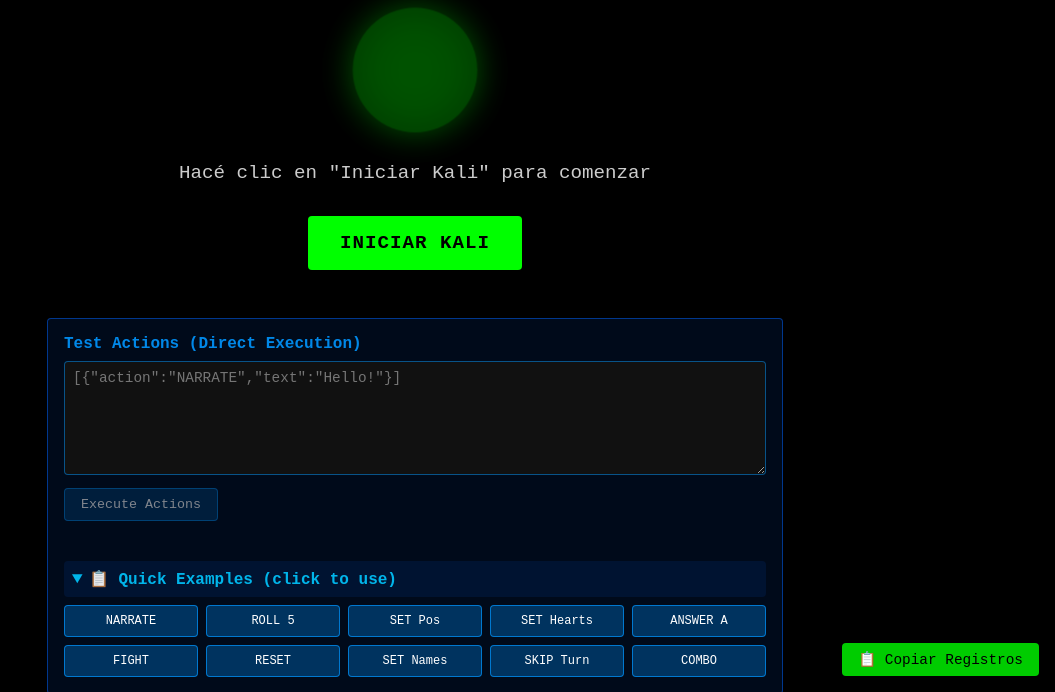
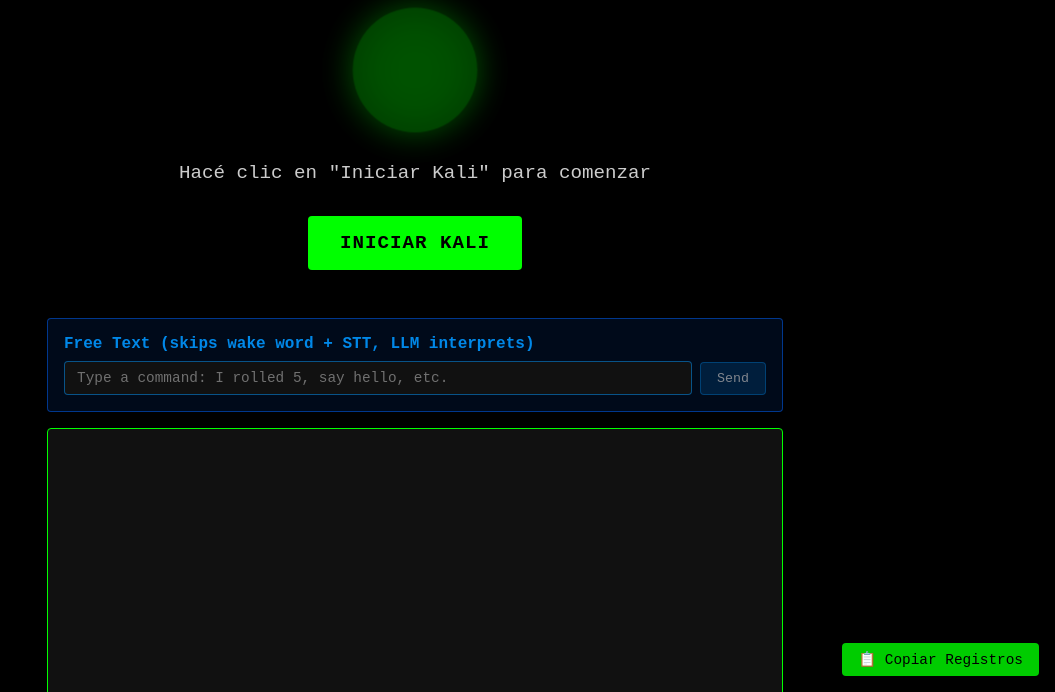
Before and after one commit to fseitun/kali, a website built with Vite: page debug.html in a window 1280 px wide. Shown: the part 108-800 px from the top of the page, without its empty margins (225-1280 px from the left). Built offline with nearby package versions, Linux system fonts and the light colour scheme; no server answers.

Commit message:
Refactor debug interface to replace action execution panel with transcript input
- Removed the test actions panel and replaced it with a new transcript input panel for free text commands.
- Updated TypeScript logic to handle transcript submission instead of executing predefined actions.
- Adjusted CSS styles to reflect the new input structure and improve user interaction.

```diff
--- a/debug.html
+++ b/debug.html
@@ -19,78 +19,17 @@
           ⚡ Skip to Playing
         </button>
 
-        <div class="test-actions-panel">
-          <h3>Test Actions (Direct Execution)</h3>
-          <textarea
-            id="actions-input"
-            placeholder='[{"action":"NARRATE","text":"Hello!"}]'
-            rows="6"
-          ></textarea>
-          <button id="execute-actions-button" disabled>Execute Actions</button>
-          <div id="execution-result"></div>
-
-          <details class="examples" open>
-            <summary>📋 Quick Examples (click to use)</summary>
-            <div class="example-grid">
-              <button class="example-btn" data-action='[{"action":"NARRATE","text":"Hello!"}]'>
-                NARRATE
-              </button>
-              <button
-                class="example-btn"
-                data-action='[{"action":"PLAYER_ROLLED","value":5},{"action":"NARRATE","text":"Rolled 5!"}]'
-              >
-                ROLL 5
-              </button>
-              <button
-                class="example-btn"
-                data-action='[{"action":"SET_STATE","path":"players.p1.position","value":10},{"action":"NARRATE","text":"At position 10"}]'
-              >
-                SET Pos
-              </button>
-              <button
-                class="example-btn"
-                data-action='[{"action":"SET_STATE","path":"players.p1.hearts","value":5}]'
-              >
-                SET Hearts
-              </button>
-              <button
-                class="example-btn"
-                data-action='[{"action":"PLAYER_ANSWERED","answer":"A"},{"action":"NARRATE","text":"Path A chosen"}]'
-              >
-                ANSWER A
-              </button>
-              <button
-                class="example-btn"
-                data-action='[{"action":"PLAYER_ANSWERED","answer":"fight"},{"action":"NARRATE","text":"Fighting!"}]'
-              >
-                FIGHT
-              </button>
-              <button
-                class="example-btn"
-                data-action='[{"action":"RESET_GAME","keepPlayerNames":true},{"action":"NARRATE","text":"Game reset!"}]'
-              >
-                RESET
-              </button>
-              <button
-                class="example-btn"
-                data-action='[{"action":"SET_STATE","path":"players.p1.name","value":"Federico"},{"action":"SET_STATE","path":"players.p2.name","value":"Carlos"},{"action":"NARRATE","text":"Names set!"}]'
-              >
-                SET Names
-              </button>
-              <button
-                class="example-btn"
-                data-action='[{"action":"SET_STATE","path":"players.p1.skipTurns","value":1},{"action":"NARRATE","text":"Skip next turn"}]'
-              >
-                SKIP Turn
-              </button>
-              <button
-                class="example-btn"
-                data-action='[{"action":"PLAYER_ROLLED","value":3},{"action":"SET_STATE","path":"players.p1.hearts","value":5},{"action":"NARRATE","text":"Rolled 3, got 5 hearts!"}]'
-              >
-                COMBO
-              </button>
-            </div>
-          </details>
+        <div class="transcript-input-panel">
+          <h3>Free Text (skips wake word + STT, LLM interprets)</h3>
+          <div class="transcript-row">
+            <input
+              id="transcript-input"
+              type="text"
+              placeholder="Type a command: I rolled 5, say hello, etc."
+              autocomplete="off"
+            />
+            <button id="submit-transcript-button" disabled>Send</button>
+          </div>
         </div>
 
         <div id="console"></div>
--- a/src/debug.ts
+++ b/src/debug.ts
@@ -33,7 +33,7 @@ class KaliDebugApp {
     statusElement.textContent = t("ui.clickToStart");
     this.setupStartButton(startButton);
     this.setupSkipToPlayingButton();
-    this.setupExecuteActionsButton();
+    this.setupTranscriptInput();
   }
 
   private setupStartButton(startButton: HTMLButtonElement): void {
@@ -54,8 +54,8 @@ class KaliDebugApp {
       // Hide skip button after initialization completes
       skipButton.style.display = "none";
 
-      const executeButton = document.getElementById("execute-actions-button") as HTMLButtonElement;
-      executeButton.disabled = false;
+      const submitButton = document.getElementById("submit-transcript-button") as HTMLButtonElement;
+      if (submitButton) submitButton.disabled = false;
     });
   }
 
@@ -76,11 +76,10 @@ class KaliDebugApp {
 
         skipButton.style.display = "none";
 
-        // Enable execute actions button
-        const executeButton = document.getElementById(
-          "execute-actions-button",
+        const submitButton = document.getElementById(
+          "submit-transcript-button",
         ) as HTMLButtonElement;
-        executeButton.disabled = false;
+        if (submitButton) submitButton.disabled = false;
 
         this.uiService.updateStatus("Ready to test!");
         Logger.info("✅ Successfully skipped to PLAYING phase");
@@ -92,80 +91,40 @@ class KaliDebugApp {
     });
   }
 
-  private setupExecuteActionsButton(): void {
-    const executeButton = document.getElementById("execute-actions-button") as HTMLButtonElement;
-    const actionsInput = document.getElementById("actions-input") as HTMLTextAreaElement;
-    const resultDiv = document.getElementById("execution-result") as HTMLElement;
+  private setupTranscriptInput(): void {
+    const input = document.getElementById("transcript-input") as HTMLInputElement;
+    const submitButton = document.getElementById("submit-transcript-button") as HTMLButtonElement;
 
-    if (!executeButton || !actionsInput || !resultDiv) {
-      Logger.warn("Test actions panel elements not found");
+    if (!input || !submitButton) {
+      Logger.warn("Transcript input elements not found");
       return;
     }
 
-    // Wire up example buttons
-    const exampleButtons = document.querySelectorAll(".example-btn");
-    exampleButtons.forEach((btn) => {
-      btn.addEventListener("click", () => {
-        const actionData = btn.getAttribute("data-action");
-        if (actionData) {
-          actionsInput.value = actionData;
-          // Format it nicely
-          try {
-            const parsed = JSON.parse(actionData);
-            actionsInput.value = JSON.stringify(parsed, null, 2);
-          } catch {
-            // If parsing fails, just use the raw data
-            actionsInput.value = actionData;
-          }
-        }
-      });
-    });
-
-    executeButton.addEventListener("click", async () => {
+    const submit = async (): Promise<void> => {
       if (!this.core.isInitialized()) {
-        resultDiv.className = "error";
-        resultDiv.textContent = "Error: Kali not initialized";
+        Logger.warn("Kali not initialized");
         return;
       }
 
-      const input = actionsInput.value.trim();
-      if (!input) {
-        resultDiv.className = "error";
-        resultDiv.textContent = "Error: No actions provided";
-        return;
-      }
+      const text = input.value.trim();
+      if (!text) return;
+
+      submitButton.disabled = true;
+      input.value = "";
 
       try {
-        const actions = JSON.parse(input);
+        await this.core.submitTranscript(text);
+      } finally {
+        submitButton.disabled = false;
+        input.focus();
+      }
+    };
 
-        if (!Array.isArray(actions)) {
-          resultDiv.className = "error";
-          resultDiv.textContent = "Error: Actions must be an array";
-          return;
-        }
-
-        executeButton.disabled = true;
-        resultDiv.className = "";
-        resultDiv.textContent = "Executing...";
-
-        const result = await this.core.testExecuteActions(actions);
-
-        if (result.success) {
-          resultDiv.className = "success";
-          resultDiv.textContent = "✅ Actions executed successfully";
-        } else {
-          resultDiv.className = "error";
-          resultDiv.textContent = "❌ Execution failed (check console for details)";
-        }
-      } catch (error) {
-        resultDiv.className = "error";
-        if (error instanceof SyntaxError) {
-          resultDiv.textContent = `❌ Invalid JSON: ${error.message}`;
-        } else {
-          resultDiv.textContent = `❌ Error: ${error}`;
-        }
-      } finally {
-        executeButton.disabled = false;
+    submitButton.addEventListener("click", () => void submit());
+    input.addEventListener("keydown", (e) => {
+      if (e.key === "Enter") {
+        e.preventDefault();
+        void submit();
       }
     });
   }
--- a/src/styles/debug.css
+++ b/src/styles/debug.css
@@ -65,7 +65,7 @@
   word-wrap: break-word;
 }
 
-.test-actions-panel {
+.transcript-input-panel {
   background: rgba(0, 100, 255, 0.1);
   border: 1px solid rgba(0, 100, 255, 0.5);
   border-radius: 4px;
@@ -74,26 +74,34 @@
   text-align: left;
 }
 
-.test-actions-panel h3 {
+.transcript-input-panel h3 {
   color: rgba(0, 150, 255, 0.9);
   margin: 0 0 0.5rem 0;
   font-size: 1rem;
 }
 
-.test-actions-panel textarea {
-  width: 100%;
+.transcript-row {
+  display: flex;
+  gap: 0.5rem;
+  align-items: center;
+}
+
+.transcript-row input {
+  flex: 1;
   background: var(--console-bg);
   border: 1px solid rgba(0, 150, 255, 0.5);
   border-radius: 4px;
-  padding: 0.5rem;
+  padding: 0.5rem 0.75rem;
   color: var(--text-color);
   font-family: "Courier New", monospace;
   font-size: 0.9rem;
-  resize: vertical;
-  margin-bottom: 0.5rem;
 }
 
-.test-actions-panel button {
+.transcript-row input::placeholder {
+  color: rgba(255, 255, 255, 0.4);
+}
+
+.transcript-row button {
   background: rgba(0, 150, 255, 0.3);
   border: 1px solid rgba(0, 150, 255, 0.7);
   color: var(--text-color);
@@ -104,81 +112,14 @@
   transition: all 0.3s ease;
 }
 
-.test-actions-panel button:hover:not(:disabled) {
+.transcript-row button:hover:not(:disabled) {
   background: rgba(0, 150, 255, 0.5);
   border-color: rgba(0, 150, 255, 1);
 }
 
-.test-actions-panel button:disabled {
+.transcript-row button:disabled {
   opacity: 0.5;
   cursor: not-allowed;
-}
-
-#execution-result {
-  margin-top: 0.5rem;
-  padding: 0.5rem;
-  border-radius: 4px;
-  font-family: "Courier New", monospace;
-  font-size: 0.85rem;
-}
-
-#execution-result.success {
-  background: rgba(0, 255, 0, 0.1);
-  border: 1px solid rgba(0, 255, 0, 0.5);
-  color: rgba(0, 255, 0, 0.9);
-}
-
-#execution-result.error {
-  background: rgba(255, 0, 0, 0.1);
-  border: 1px solid rgba(255, 0, 0, 0.5);
-  color: rgba(255, 100, 100, 0.9);
-}
-
-.test-actions-panel details {
-  margin-top: 1rem;
-}
-
-.test-actions-panel summary {
-  cursor: pointer;
-  color: rgba(0, 200, 255, 0.9);
-  font-weight: bold;
-  padding: 0.5rem;
-  background: rgba(0, 100, 255, 0.1);
-  border-radius: 4px;
-  user-select: none;
-}
-
-.test-actions-panel summary:hover {
-  background: rgba(0, 100, 255, 0.2);
-}
-
-.example-grid {
-  display: grid;
-  grid-template-columns: repeat(auto-fill, minmax(120px, 1fr));
-  gap: 0.5rem;
-  margin-top: 0.5rem;
-}
-
-.example-btn {
-  background: rgba(100, 100, 100, 0.3);
-  border: 1px solid rgba(150, 150, 150, 0.5);
-  color: rgba(200, 200, 200, 0.9);
-  padding: 0.5rem;
-  border-radius: 4px;
-  cursor: pointer;
-  font-family: "Courier New", monospace;
-  font-size: 0.75rem;
-  transition: all 0.2s ease;
-  white-space: nowrap;
-  overflow: hidden;
-  text-overflow: ellipsis;
-}
-
-.example-btn:hover {
-  background: rgba(100, 200, 100, 0.3);
-  border-color: rgba(0, 255, 0, 0.7);
-  color: rgba(0, 255, 0, 0.9);
-  transform: translateY(-2px);
 }
 
 .skip-button {
```
